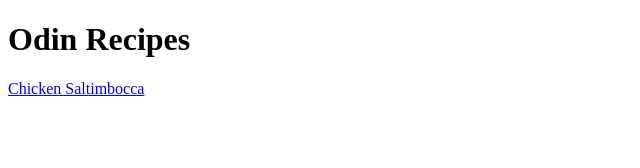
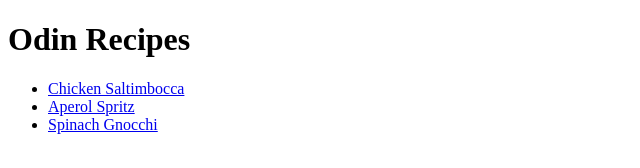
Before and after one commit to Chenelles/odin-recipes, a plain HTML site: page index.html in a window 1280 px wide. Shown: the whole page, without its empty margins (0-640 px from the left). Drawn offline with Linux system fonts and the light colour scheme.

Commit message:
Update index.html to link to all recipes

```diff
--- a/index.html
+++ b/index.html
@@ -6,7 +6,11 @@
   </head>
   <body>
     <h1>Odin Recipes</h1>
-    <a href="recipes/chicken-saltimbocca.html">Chicken Saltimbocca</a>
+    <ul>
+    <li><a href="recipes/chicken-saltimbocca.html">Chicken Saltimbocca</a></li>
+    <li><a href="recipes/aperol-spritz.html">Aperol Spritz</a></li>
+    <li><a href="recipes/spinach-gnocchi.html">Spinach Gnocchi</a></li>
+    </ul>
   </body>
 
 </html>
```
